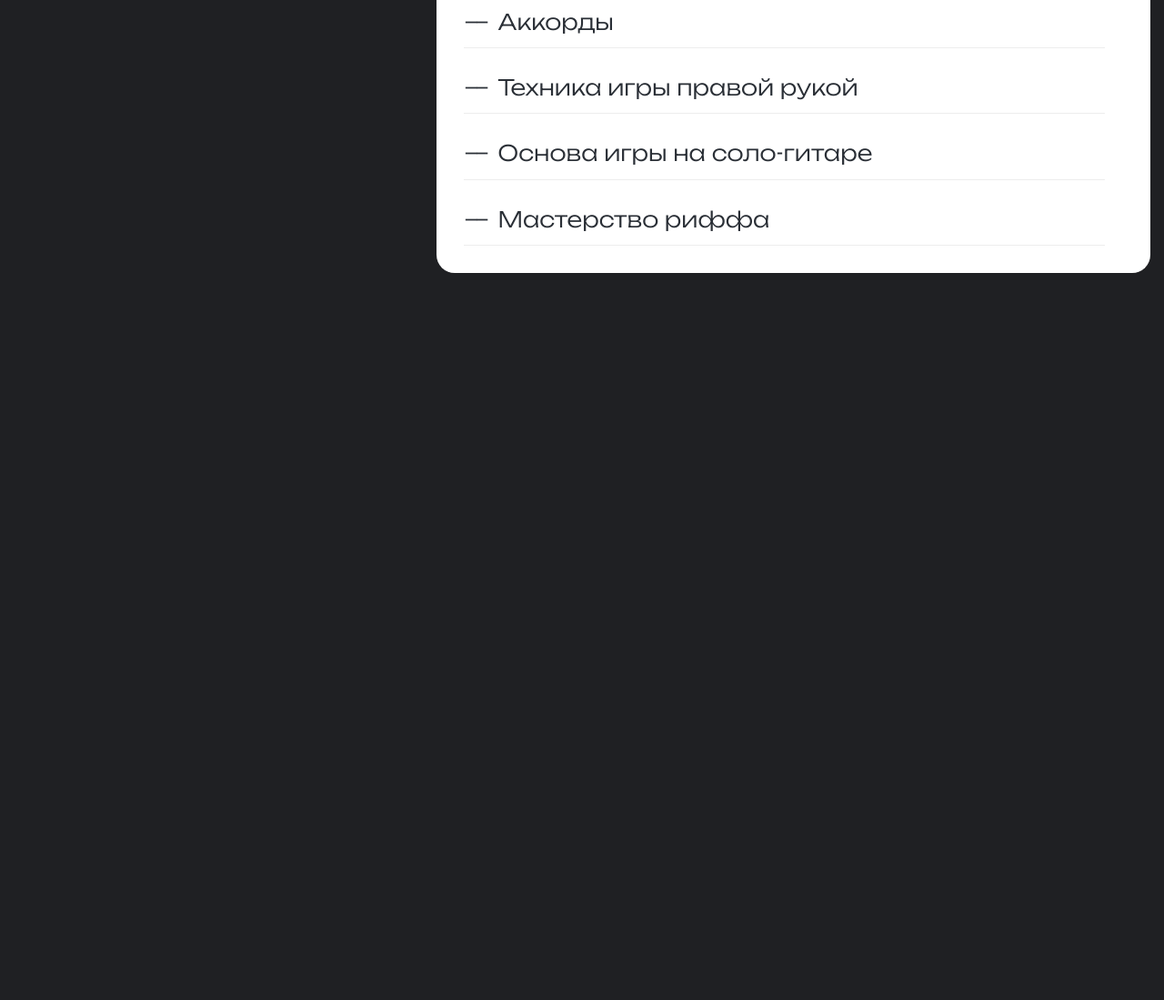
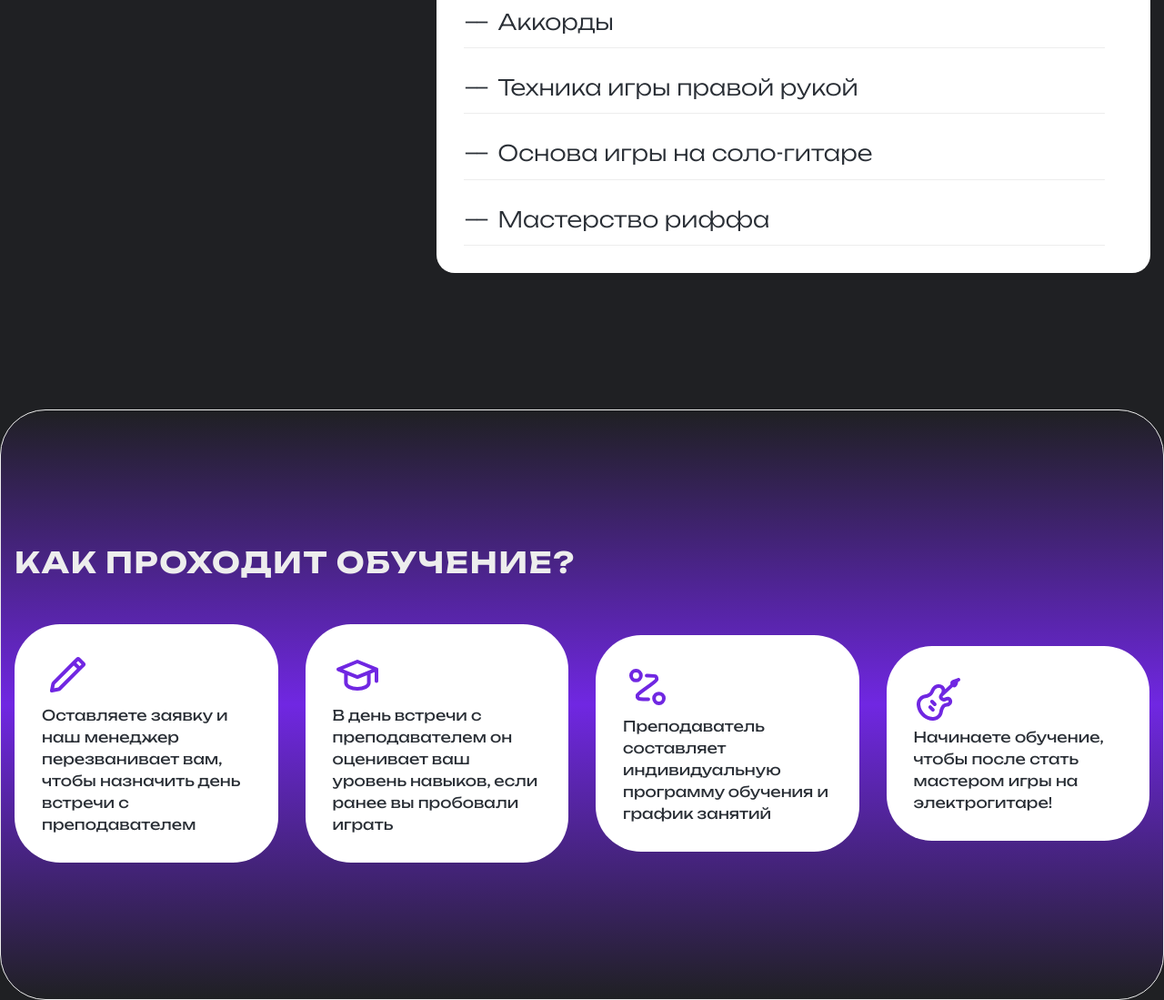
Before and after one commit to vitaliykulishov/FrontendBlok-Module02-Guitar, a website built with webpack: page src/index.html in a window 1280 px wide. Shown: the part 2455-3554 px from the top of the page at 91% size. Before the commit the page ends 2755 px from the top, so only its background shows below. Built offline with nearby package versions, Linux system fonts and the light colour scheme; files whose address does not match are found by name; a web font is replaced by a local one.

Commit message:
add steps_1

```diff
--- a/src/index.html
+++ b/src/index.html
@@ -18,7 +18,7 @@
 	<section class="banner">
 		<div class="banner__main">
 			<div>
-				<h1 class="banner__title">Обучение игре на электрогитаре</h1>
+				<h1 class="banner__title">Обучение игре на&nbsp;электрогитаре</h1>
 				<div class="banner__box banner-box">
 					<h2 class="banner-box__title">О направлении</h2>
 					<div class="banner-box__text">Вы научитесь играть на электрогитаре под чутким руководством преподавателя, даже если раньше никогда не держали электрогитару в руках. <br> С нами возможно всё!</div>
@@ -130,5 +130,28 @@
 		</div>
 	</div>
 </div>
+<section class="steps">
+	<div class="container">
+		<h2 class="title-h2">Как проходит обучение?</h2>
+		<div class="steps__list">
+			<div class="steps__item">
+				<img src="images/steps/pencil.svg" alt="" class="steps__icon">
+				<p class="steps__text">Оставляете заявку и наш менеджер перезванивает вам, чтобы назначить день встречи с преподавателем</p>
+			</div>
+			<div class="steps__item">
+				<img src="images/steps/graduate.svg" alt="" class="steps__icon">
+				<p class="steps__text">В день встречи с преподавателем он оценивает ваш уровень навыков, если ранее вы пробовали играть</p>
+			</div>
+			<div class="steps__item">
+				<img src="images/steps/steps.svg" alt="" class="steps__icon">
+				<p class="steps__text">Преподаватель составляет индивидуальную программу обучения и график занятий</p>
+			</div>
+			<div class="steps__item">
+				<img src="images/steps/guitar.svg" alt="" class="steps__icon">
+				<p class="steps__text">Начинаете обучение, чтобы после стать мастером игры на электрогитаре!</p>
+			</div>
+		</div>
+	</div>
+</section>
 </body>
 </html>
--- a/src/styles/main.scss
+++ b/src/styles/main.scss
@@ -494,9 +494,11 @@ a {
         }
     }
 }
+.course__schedule {
+    margin-top: 50px;
+}
+.accordion {
 
-.accordion {
-    margin-top: 50px;
     &__btn {
         border: 1px solid $light;
         border-radius: 20px;
@@ -504,13 +506,16 @@ a {
         width: 100%;
         height: 90px;
         background-color: $light;
-
+        border: none;
         font-weight: 400;
         font-size: 32px;
         line-height: 110%;
         color: $accent;
         text-align: left;
-        position: relative;
+        // position: relative;
+        display: flex;
+        justify-content: space-between;
+        align-items: center;
         &::after {
             content: '';
             display: block;
@@ -519,9 +524,9 @@ a {
             background-image: url(../images/ui/minus.svg);
             background-repeat: no-repeat;
             background-size: contain;
-            position: absolute;
-            right: 20px;
-            top: 20px;
+            // position: absolute;
+            // right: 20px;
+            // top: 20px;
             // transform: translateY(-50%)
         }
         &.active {
@@ -563,3 +568,33 @@ a {
         }
     }
 }
+
+.steps {
+    margin-top: 150px;
+    border: 1px solid $grey;
+    border-radius: 50px;
+    padding: 150px 0;
+    width: 100%;
+    min-height: 591px;
+    background: linear-gradient(180deg, #1f2023 0%, #7027e2 50%, #1f2023 100%);
+    &__list {
+        margin-top: 50px;
+        display: flex;
+        justify-content: space-between;
+        align-items: center;
+        gap: 30px;
+    }
+    &__item {
+        background-color: $light;
+        border-radius: 50px;
+        padding: 30px;
+        width: 435px;
+        min-height: 206px;
+    }
+    &__text {
+        font-weight: 400;
+        font-size: 16px;
+        line-height: 150%;
+        color: #2a2f36;
+    }
+}
```
Also changed, not shown: src/images/steps/graduate.svg (added), src/images/steps/guitar.svg (added), src/images/steps/pencil.svg (added), src/images/steps/steps.svg (added).
